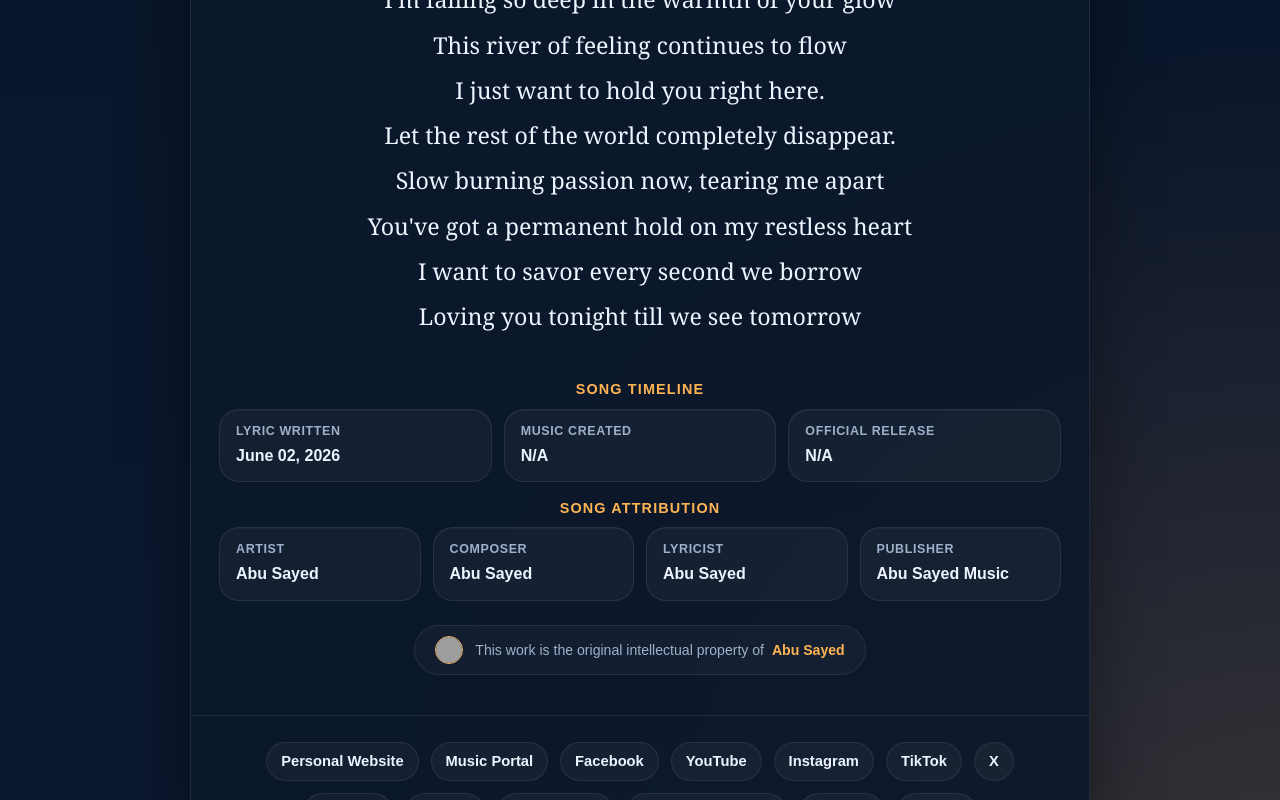
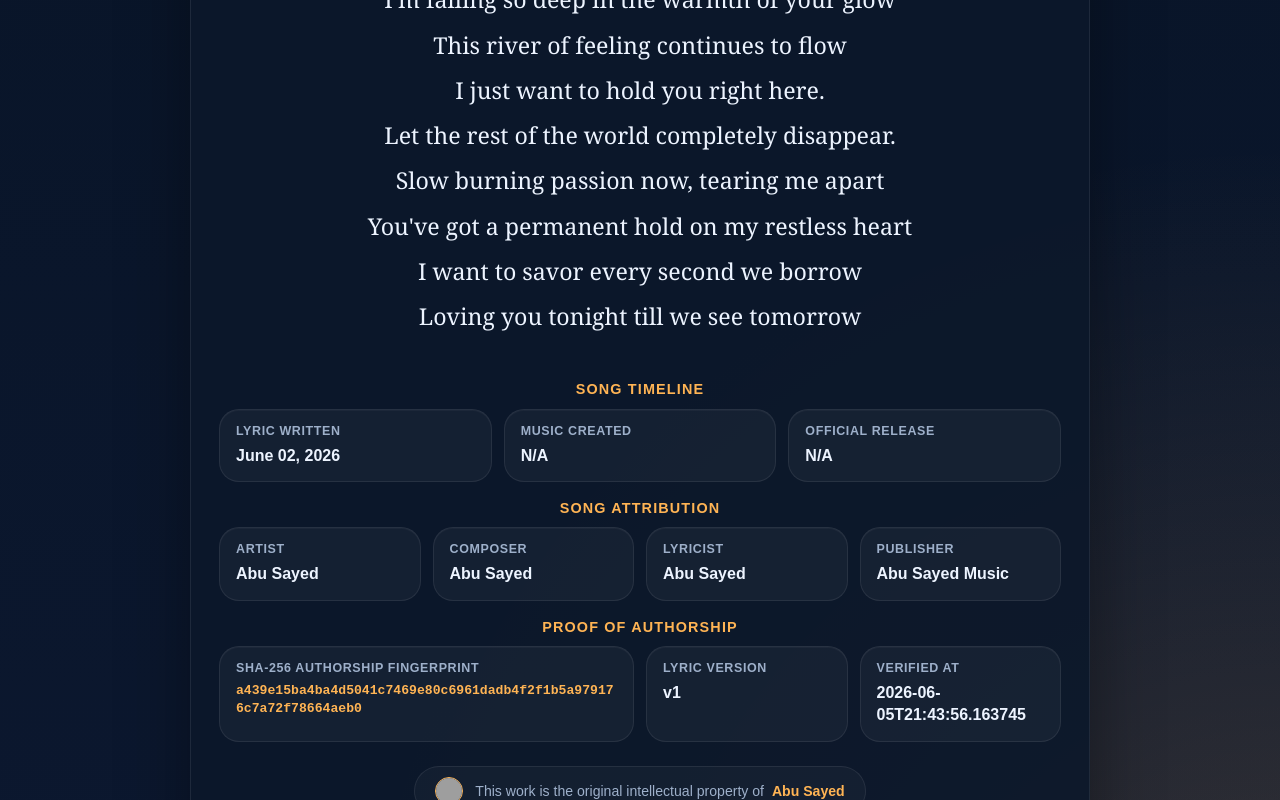
Before and after one commit to ImAbuSayed/slow-burning-passion-now, a plain HTML site: page index.html in a window 1280 px wide. Shown: the part 2000-2800 px from the top of the page. Drawn offline with Linux system fonts and the light colour scheme; grey boxes are pictures that could not be loaded.

Commit message:
feat: update song assets v1 with signed GPG commit [verified]

```diff
--- a/index.html
+++ b/index.html
@@ -14,9 +14,9 @@
     <meta name="keywords" content="Slow Burning Passion Now, Abu Sayed lyrics, original song lyrics, Abu Sayed original song, Abu Sayed lyricist, Abu Sayed composer, Abu Sayed songwriter, official lyrics">
     <meta name="robots" content="index,follow,max-snippet:-1,max-image-preview:large,max-video-preview:-1">
     <meta name="referrer" content="strict-origin-when-cross-origin">
-    <meta name="description" content="Official lyrics for &#x27;Slow Burning Passion Now&#x27;, an original song written, composed, created, and owned by Abu Sayed.">
+    <meta name="description" content="Explore the official lyrics of &#x27;Slow Burning Passion Now&#x27;, a unique musical creation written and composed by Abu Sayed.">
     <meta property="og:title" content="Slow Burning Passion Now - Original Lyrics by Abu Sayed">
-    <meta property="og:description" content="Official lyrics for &#x27;Slow Burning Passion Now&#x27;, an original song written, composed, created, and owned by Abu Sayed.">
+    <meta property="og:description" content="Explore the official lyrics of &#x27;Slow Burning Passion Now&#x27;, a unique musical creation written and composed by Abu Sayed.">
     <meta property="og:type" content="music.song">
     <meta property="og:url" content="https://imabusayed.github.io/slow-burning-passion-now/">
     <meta property="og:site_name" content="Abu Sayed Music">
@@ -24,7 +24,7 @@
     <meta name="last-modified" content="2026-06-02 07:08:00">
     <meta name="twitter:card" content="summary_large_image">
     <meta name="twitter:title" content="Slow Burning Passion Now - Original Lyrics by Abu Sayed">
-    <meta name="twitter:description" content="Official lyrics for &#x27;Slow Burning Passion Now&#x27;, an original song written, composed, created, and owned by Abu Sayed.">
+    <meta name="twitter:description" content="Explore the official lyrics of &#x27;Slow Burning Passion Now&#x27;, a unique musical creation written and composed by Abu Sayed.">
     <link rel="canonical" href="https://imabusayed.github.io/slow-burning-passion-now/">
     <link rel="sitemap" type="application/xml" title="Sitemap" href="https://imabusayed.github.io/slow-burning-passion-now/sitemap.xml">
     <link rel="author" href="https://github.com/ImAbuSayed">
@@ -100,7 +100,7 @@
       "@id": "https://imabusayed.github.io/slow-burning-passion-now#webpage",
       "url": "https://imabusayed.github.io/slow-burning-passion-now/",
       "name": "Slow Burning Passion Now - Original Lyrics by Abu Sayed",
-      "description": "Official lyrics for 'Slow Burning Passion Now', an original song written, composed, created, and owned by Abu Sayed.",
+      "description": "Explore the official lyrics of 'Slow Burning Passion Now', a unique musical creation written and composed by Abu Sayed.",
       "isPartOf": {
         "@id": "https://music.abusayed.com.bd/#website"
       },
@@ -537,7 +537,7 @@
 
         <div class="controls">
             <button class="btn-speak" id="speakBtn" title="Read the lyrics aloud"><span id="speakText">Read Aloud</span></button>
-            <a href="https://music.abusayed.com.bd/Licensing/?https://imabusayed.github.io/slow-burning-passion-now/" class="btn-license" title="Get licensing for this song" target="_blank">Get a Licensing Quote for Slow Burning Passion Now</a>
+            <a href="https://music.abusayed.com.bd/Licensing/?https://imabusayed.github.io/slow-burning-passion-now/" class="btn-license" title="Get licensing for this song" target="_blank">Music Rights & Licensing for Slow Burning Passion Now</a>
 
         </div>
         <br>
@@ -612,6 +612,26 @@
             <div class="meta-card">
                 <span class="meta-label">Publisher</span>
                 <strong>Abu Sayed Music</strong>
+            </div>
+
+                </div>
+            </div>
+
+            <div class="details-block">
+                <div class="details-title">Proof of Authorship</div>
+                <div class="meta-grid">
+
+            <div class="meta-card" style="grid-column: span 2;">
+                <span class="meta-label">SHA-256 Authorship Fingerprint</span>
+                <strong style="word-break: break-all; font-family: monospace; font-size: 0.82rem; color: var(--accent);">a439e15ba4ba4d5041c7469e80c6961dadb4f2f1b5a979176c7a72f78664aeb0</strong>
+            </div>
+            <div class="meta-card">
+                <span class="meta-label">Lyric Version</span>
+                <strong>v1</strong>
+            </div>
+            <div class="meta-card">
+                <span class="meta-label">Verified At</span>
+                <strong>2026-06-05T21:43:56.163745</strong>
             </div>
 
                 </div>
```
Also changed, not shown: excerpts/Bridge-Preview.txt (added), excerpts/Chorus-Preview.txt (added), excerpts/Final-Chorus-Preview.txt (added), excerpts/Hook-Preview.txt (added), excerpts/Post-Chorus-2-Preview.txt (added), excerpts/Post-Chorus-Preview.txt (added), excerpts/Pre-Chorus-2-Preview.txt (added), excerpts/Pre-Chorus-Preview.txt (added), excerpts/Verse-1-Preview.txt (added), excerpts/Verse-2-Preview.txt (added), hashes.txt (added), llms.txt, lyrics_backup/2026-06-05_slow-burning-passion-now-v1.txt (added), manifest.json (added), 1 other file.
